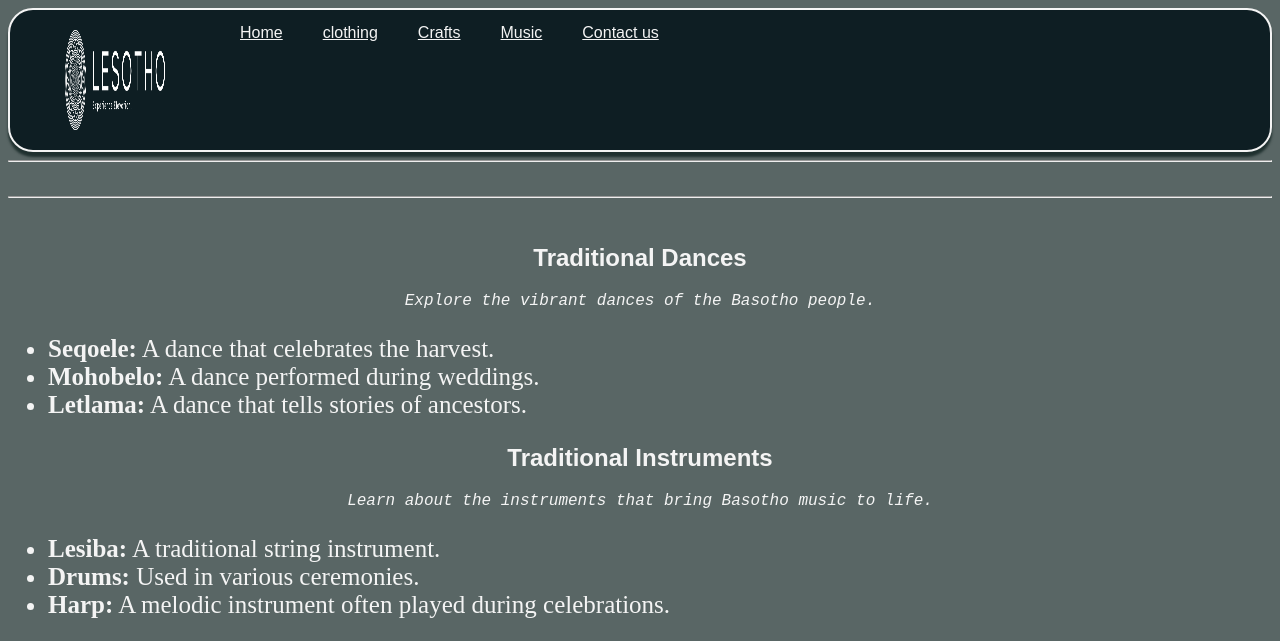
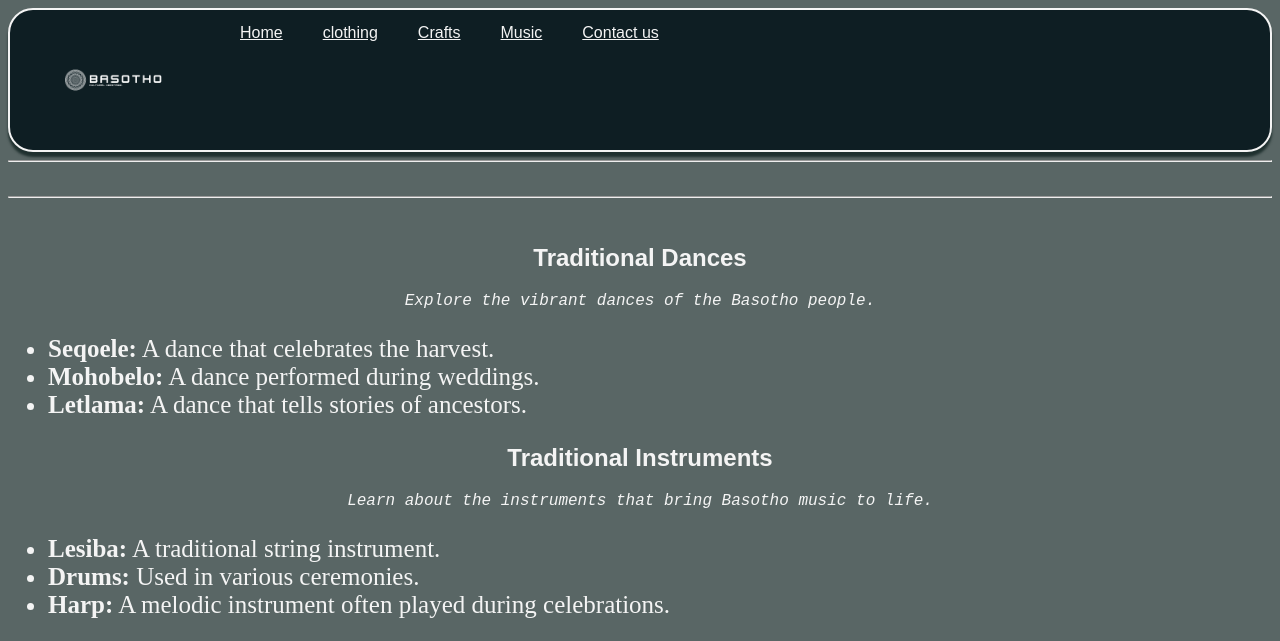
Before and after one commit to Naledi-JMo19/Basotho, a plain HTML site: page music.html in a window 1280 px wide. Shown: the top 641 px of the page. Drawn offline with Linux system fonts and the light colour scheme.

Commit message:
Update logo image in music.html
Replaced the logo image with a new file for Basotho cultural heritage.

```diff
--- a/music.html
+++ b/music.html
@@ -11,7 +11,7 @@
 <header>
     <div>
         <div class="logo"><!--Used div class because I want only this image to be edited in css and not other images.-->
-            <img src="./img/LesothoLogo_White.png" alt="The New Lesotho Logo" width="500px" height="100px">
+            <img src="./IMG/LESOTHO Experience Elevation..png" alt="LOGO BASOTHO CULTURAL HERITAGE">
 
     <!--navigation bar to different web pages-->
             <nav>
```
